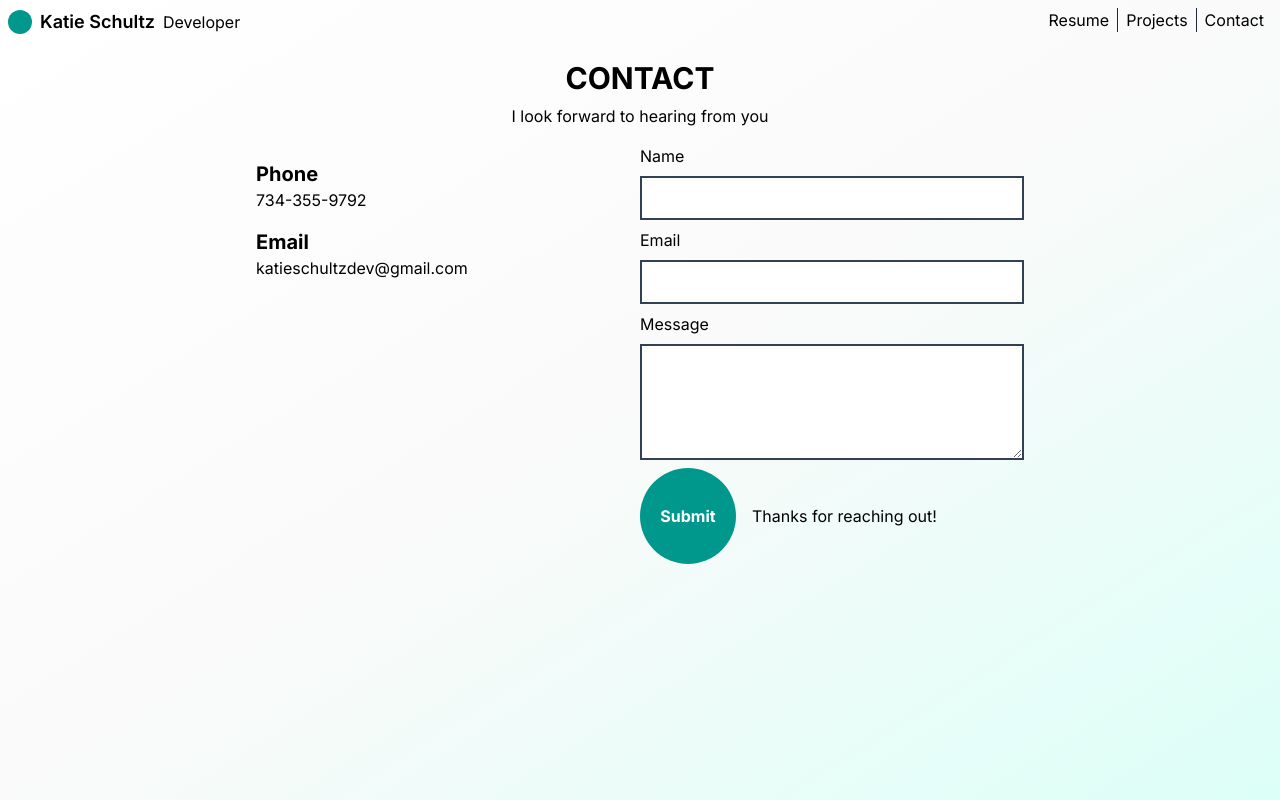
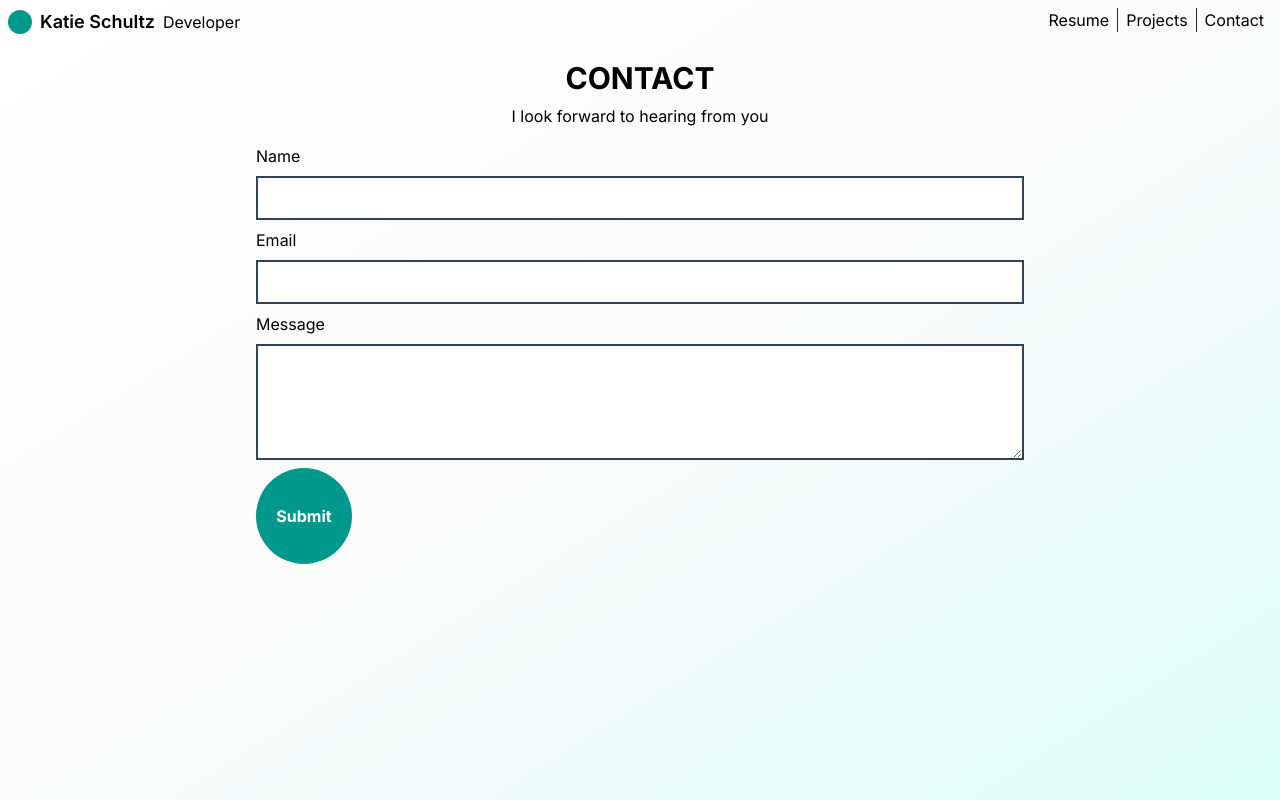
Before and after one commit to KatSchultz/portfolio, a Next.js app: page /contact in a window 1280 px wide. Built offline with nearby package versions, Linux system fonts and the light colour scheme.

Commit message:
updated contact page

```diff
--- a/src/app/components/ContactForm/ContactForm.tsx
+++ b/src/app/components/ContactForm/ContactForm.tsx
@@ -1,11 +1,13 @@
-import React, { FormEvent, useRef } from "react";
+import React, { FormEvent, useRef, useState } from "react";
 import emailjs from "@emailjs/browser";
 
 export default function ContactForm() {
   const form = useRef(null);
+  const [showThanks, setShowThanks] = useState(false);
 
   const sendEmail = (e: FormEvent) => {
     e.preventDefault();
+    setShowThanks(true);
 
     if (form.current) {
       emailjs
@@ -49,11 +51,13 @@ export default function ContactForm() {
       <div className="flex items-center">
         <button
           type="submit"
-          className="h-24 w-24 rounded-full flex justify-center items-center bg-my-teal text-white font-bold"
+          className="bubble bubble-form h-24 w-24 rounded-full flex justify-center items-center bg-my-teal text-white font-bold"
         >
           Submit
         </button>
-        <p className="pl-4">Thanks for reaching out!</p>
+        <p className={`${showThanks ? "fade-in" : "hidden"} pl-4`}>
+          Thanks for reaching out!
+        </p>
       </div>
     </form>
   );
--- a/src/app/contact/page.tsx
+++ b/src/app/contact/page.tsx
@@ -9,12 +9,6 @@ export default function ContactPage() {
       <h2 className="font-bold text-3xl mb-2">CONTACT</h2>
       <p className="pb-4">I look forward to hearing from you</p>
       <div className="flex items-start flex-col md:flex-row w-full md:max-w-3xl">
-        <div className="flex flex-col w-full pb-8">
-          <h3 className="font-bold text-xl mt-4">Phone</h3>
-          <p>734-355-9792</p>
-          <h3 className="font-bold text-xl mt-4">Email</h3>
-          <p>katieschultzdev@gmail.com</p>
-        </div>
         <div className="w-full md:min-w-1/2">
           <ContactForm />
         </div>
--- a/src/app/globals.css
+++ b/src/app/globals.css
@@ -30,7 +30,6 @@ body {
     rgb(250, 250, 250),
     rgb(220, 255, 247)
   );
-
 }
 
 .bubble:hover {
@@ -62,6 +61,10 @@ body {
 
 .bubble-2:hover {
   border: solid 2px #00847b;
+}
+
+.bubble-form:hover {
+  border: solid 2px #013430;
 }
 
 .slide-up {
```
